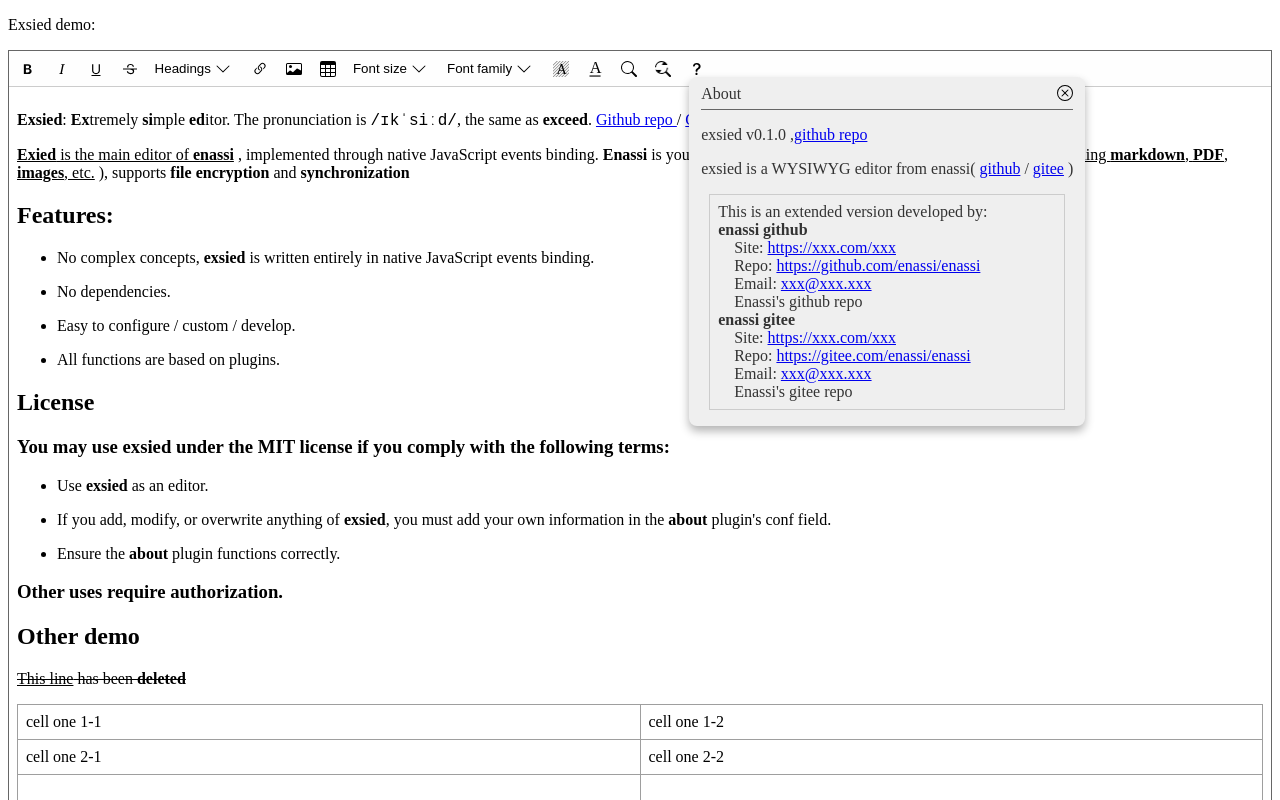
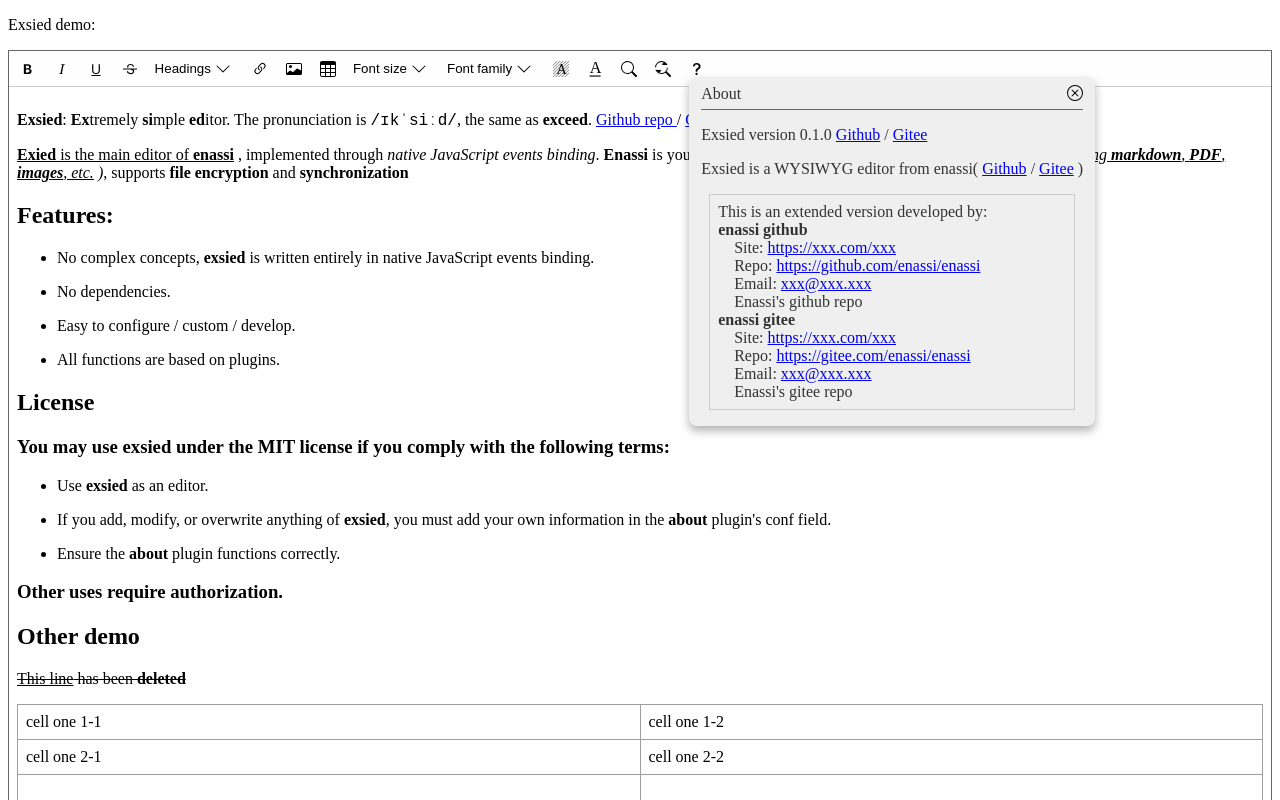
Before and after one commit to exsied/exsied, a website built with Vite: page index.html in a window 1280 px wide. Both pictures are taken after a click on the button 697 px from the left and 68 px from the top of the page. Shown: the top 800 px of the page. Built offline with nearby package versions, Linux system fonts and the light colour scheme.

Commit message:
fix toolbar positioning;update about plugin and doc

```diff
--- a/demo_content.js
+++ b/demo_content.js
@@ -9,9 +9,9 @@
 
 <p>
   <u><b>Exied</b> is the main editor of <b>enassi</b></u>
-  , implemented through native JavaScript events binding.
-  <b>Enassi</b> is your encryption assistant that supports multiple file types (
-  <u>including <b>markdown</b>, <b>PDF</b>, <b>images</b>, etc.</u> ), supports
+  , implemented through <i>native JavaScript events binding</i>.
+  <b>Enassi</b> is your encryption assistant that supports multiple file types <i>(
+  <u>including <b>markdown</b>, <b>PDF</b>, <b>images</b>, etc.</u> )</i>, supports
   <b>file encryption</b> and <b>synchronization</b>
 </p>
 
--- a/src/contants.ts
+++ b/src/contants.ts
@@ -1,10 +1,11 @@
-export const LIB_NAME = 'exsied'
-export const LIB_REPO = 'https://github.com/exsied/exsied'
+export const LIB_NAME = 'Exsied'
+export const LIB_REPO_GITHUB = 'https://github.com/exsied/exsied'
+export const LIB_REPO_GITEE = 'https://gitee.com/exsied/exsied'
 
 // Class names
 export const CN_EDITOR_ELE = 'exsied'
 export const CN_TOOLBAR_ELE = 'exsied-toolbar'
-export const CN_TOOLBAR_ELE_NORMAL = 'exsied-normal'
+export const CN_TOOLBAR_MAIN_ELE = 'exsied-toolbar-main'
 export const CN_WORKPLACE_ELE = 'exsied-workplace'
 export const CN_TEMP_ELE = `exsied-temp-ele`
 export const CN_TEMP_ELE_HIGHLIGHT = `exsied-temp-ele-highlight`
--- a/src/core/index.ts
+++ b/src/core/index.ts
@@ -1,7 +1,7 @@
 import {
 	CN_EDITOR_ELE,
 	CN_TOOLBAR_ELE,
-	CN_TOOLBAR_ELE_NORMAL,
+	CN_TOOLBAR_MAIN_ELE,
 	CN_WORKPLACE_ELE,
 	TN_DIV,
 	ZERO_WIDTH_SPACE,
@@ -30,8 +30,8 @@
 	const toolbarBtnsHtml = Toolbar.genBtns()
 	const html = `
 		<div class="${CN_EDITOR_ELE}">
-			<div class="${CN_TOOLBAR_ELE}">
-				<div class="${CN_TOOLBAR_ELE_NORMAL}">
+			<div class="${CN_TOOLBAR_ELE} ${CN_TOOLBAR_MAIN_ELE}">
+				<div class="exsied-normal">
 					${toolbarBtnsHtml}
 				</div>
 			</div>
@@ -46,9 +46,9 @@
 	editorEle.innerHTML = html
 	Toolbar.initDropdownElements()
 
-	const toolbarEle = editorEle.querySelector(`.${CN_TOOLBAR_ELE}`)
-	if (!toolbarEle) throw new Error('The exsied.elements.toolbar does not exist.')
-	exsied.elements.toolbar = toolbarEle as HTMLElement
+	const toolbarMainEle = editorEle.querySelector(`.${CN_TOOLBAR_MAIN_ELE}`)
+	if (!toolbarMainEle) throw new Error('The exsied.elements.toolbar does not exist.')
+	exsied.elements.toolbarMain = toolbarMainEle as HTMLElement
 
 	const workplaceEle = editorEle.querySelector(`.${CN_WORKPLACE_ELE}`)
 	if (!workplaceEle) throw new Error('The exsied.elements.workplace does not exist.')
@@ -103,7 +103,7 @@
 	enableToolbarBubble: true,
 	elements: {
 		editor: newEmptyEle('editorEle'),
-		toolbar: newEmptyEle('toolbarEle'),
+		toolbarMain: newEmptyEle('toolbarEle'),
 		toolbarBubble: newEmptyEle('toolbarBubbleEle'),
 		workplace: newEmptyEle('workplaceEle'),
 	},
--- a/src/plugins/about/event_handlers.ts
+++ b/src/plugins/about/event_handlers.ts
@@ -1,5 +1,5 @@
 import pkg from '../../../package.json'
-import { CN_TEMP_ELE, DATA_ATTR_TEMP_EDIT, LIB_NAME, LIB_REPO } from '../../contants'
+import { CN_TEMP_ELE, DATA_ATTR_TEMP_EDIT, LIB_NAME, LIB_REPO_GITEE, LIB_REPO_GITHUB } from '../../contants'
 import { t } from '../../core/i18n'
 import { createPopupView } from '../../ui/popup-view'
 import { CN_ROOT, PLUGIN_CONF, PLUGIN_NAME, POPUP_ID } from './base'
@@ -9,12 +9,15 @@
 	targetEle.setAttribute(DATA_ATTR_TEMP_EDIT, PLUGIN_NAME)
 
 	let contentHtml = `
-		<p>${LIB_NAME} v${pkg.version} ,<a href="${LIB_REPO}">github repo</a></p>
+		<p>
+			${LIB_NAME} version ${pkg.version} <a href="${LIB_REPO_GITHUB}">Github</a> /
+			<a href="${LIB_REPO_GITEE}">Gitee</a>
+		</p>
 		<p>
 			${LIB_NAME} is a WYSIWYG editor from enassi(
-			<a href="https://github.com/enassi/enassi">github</a>
+			<a href="https://github.com/enassi/enassi">Github</a>
 			/
-			<a href="https://gitee.com/enassi/enassi">gitee</a>
+			<a href="https://gitee.com/enassi/enassi">Gitee</a>
 			)
 		</p>
 		`
--- a/src/plugins/find_and_replace/index.ts
+++ b/src/plugins/find_and_replace/index.ts
@@ -3,7 +3,7 @@
 import { DomUtils } from '../../core/dom_utils'
 import { ExsiedPlugin } from '../../types'
 import { CN_ICON_FIND, CN_ICON_REPLACE, PLUGIN_CONF, PLUGIN_NAME, POPUP_ID } from './base'
-import { onClickReplace, onClickFind, reset } from './event_handlers'
+import { onClickFind, onClickReplace, reset } from './event_handlers'
 import './styles.scss'
 
 export const FIND_NAME = 'find'
--- a/src/plugins/headings/index.ts
+++ b/src/plugins/headings/index.ts
@@ -40,7 +40,7 @@
 	addHhandler: () => {},
 	removeHhandler: () => {},
 	checkHighlight: (_event) => {
-		const dropDownEle = exsied.elements.toolbar?.querySelector(`#${dropDownId}`)
+		const dropDownEle = exsied.elements.toolbarMain?.querySelector(`#${dropDownId}`)
 		if (!dropDownEle) return
 
 		let updated = false
--- a/src/plugins/link/base.ts
+++ b/src/plugins/link/base.ts
@@ -1,4 +1,4 @@
-import { LIB_NAME, LIB_REPO } from '../../contants'
+import { LIB_NAME, LIB_REPO_GITHUB } from '../../contants'
 
 export const PLUGIN_NAME = 'link'
 export const CN_ICON = 'exsied-btn-link'
@@ -21,5 +21,5 @@
 export const PLUGIN_CONF: PluginConf = {
 	addToBubble: true,
 	defaultInnerHTML: LIB_NAME,
-	defaultHref: LIB_REPO,
+	defaultHref: LIB_REPO_GITHUB,
 }
--- a/src/styles/style.scss
+++ b/src/styles/style.scss
@@ -13,7 +13,7 @@
 	font-size: 1rem;
 	border: 1px solid #666;
 
-	 .exsied-workplace {
+	.exsied-workplace {
 		background-color: var(--exd-backgroud-color);
 		padding: 0.5rem;
 		min-height: 10rem;
--- a/src/types/index.ts
+++ b/src/types/index.ts
@@ -27,7 +27,7 @@
 	enableToolbarBubble: boolean
 	elements: {
 		editor: HTMLElement
-		toolbar: HTMLElement
+		toolbarMain: HTMLElement
 		toolbarBubble: HTMLElement
 		workplace: HTMLElement
 	}
--- a/src/ui/toolbar/index.ts
+++ b/src/ui/toolbar/index.ts
@@ -157,7 +157,7 @@
 	}
 
 	static hideDropdowntList = (dropDownId: string) => {
-		const dropDownListEle = exsied.elements.toolbar?.querySelector(`#${dropDownId} .${CN_DDROPDOWN_LIST_SHOW}`)
+		const dropDownListEle = exsied.elements.toolbarMain?.querySelector(`#${dropDownId} .${CN_DDROPDOWN_LIST_SHOW}`)
 		if (!dropDownListEle) return
 
 		dropDownListEle.classList.remove(CN_DDROPDOWN_LIST_SHOW)
@@ -253,8 +253,11 @@
 		if (left < 0) left = 0
 		if (left + eleWidth > window.innerWidth) left = window.innerWidth - eleWidth
 
-		ele.style.top = rangeRect.bottom + 'px'
-		ele.style.left = left + 'px'
+		const scrollTop = window.pageYOffset || window.scrollY
+		const scrollLeft = window.pageXOffset || window.scrollX
+
+		ele.style.top = scrollTop + rangeRect.bottom + 'px'
+		ele.style.left = scrollLeft + left + 'px'
 	}
 
 	static hideBubble() {
--- a/src/ui/toolbar/styles.scss
+++ b/src/ui/toolbar/styles.scss
@@ -13,13 +13,16 @@
 }
 
 .exsied-toolbar {
+	&.exsied-toolbar-main {
+		position: sticky;
+		top: 0;
+	}
+
 	.exsied-normal {
 		background-color: var(--exd-toolbar-backgroud-color);
 		color: var(--exd-toolbar-color);
 		border-bottom: 1px solid var(--exd-toolbar-border-bottom-color);
 		padding: 0.1rem;
-		position: sticky;
-		top: 0;
 	}
 
 	> * {
```
Also changed, not shown: README.md.
